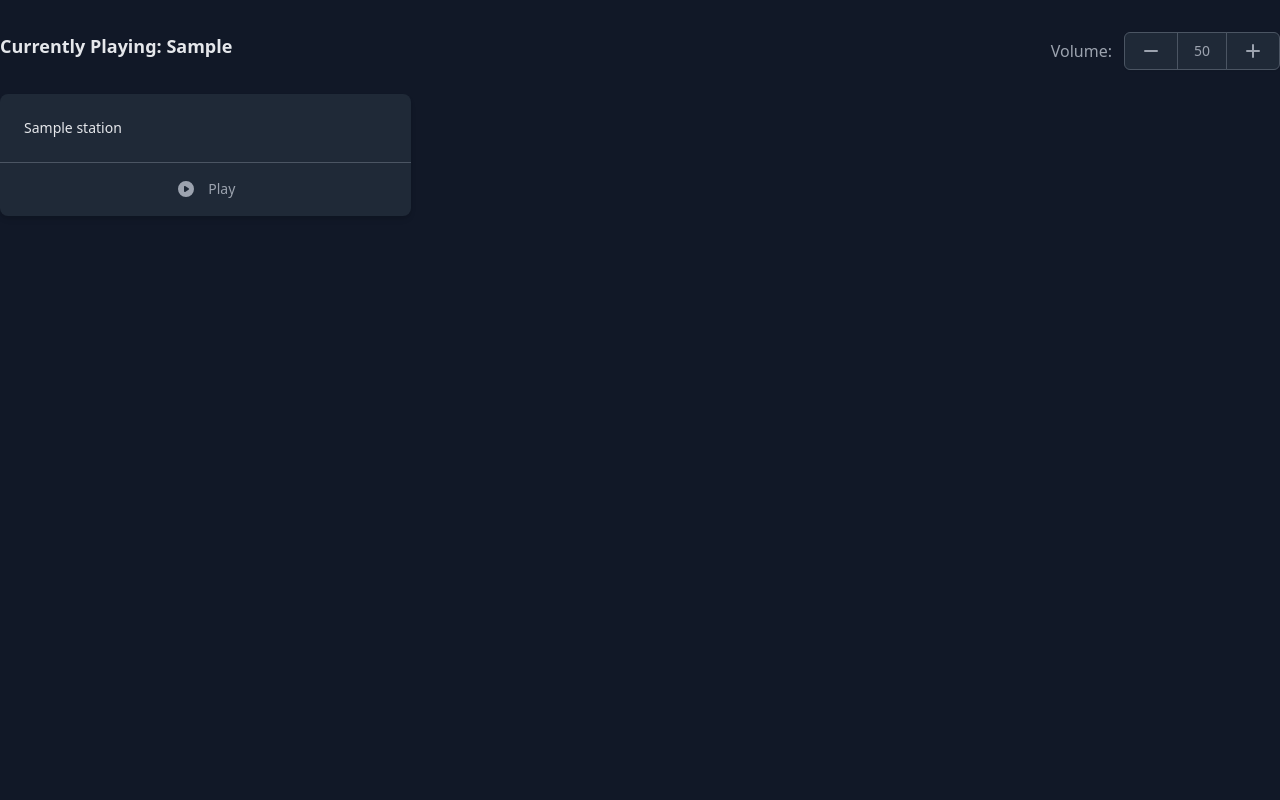
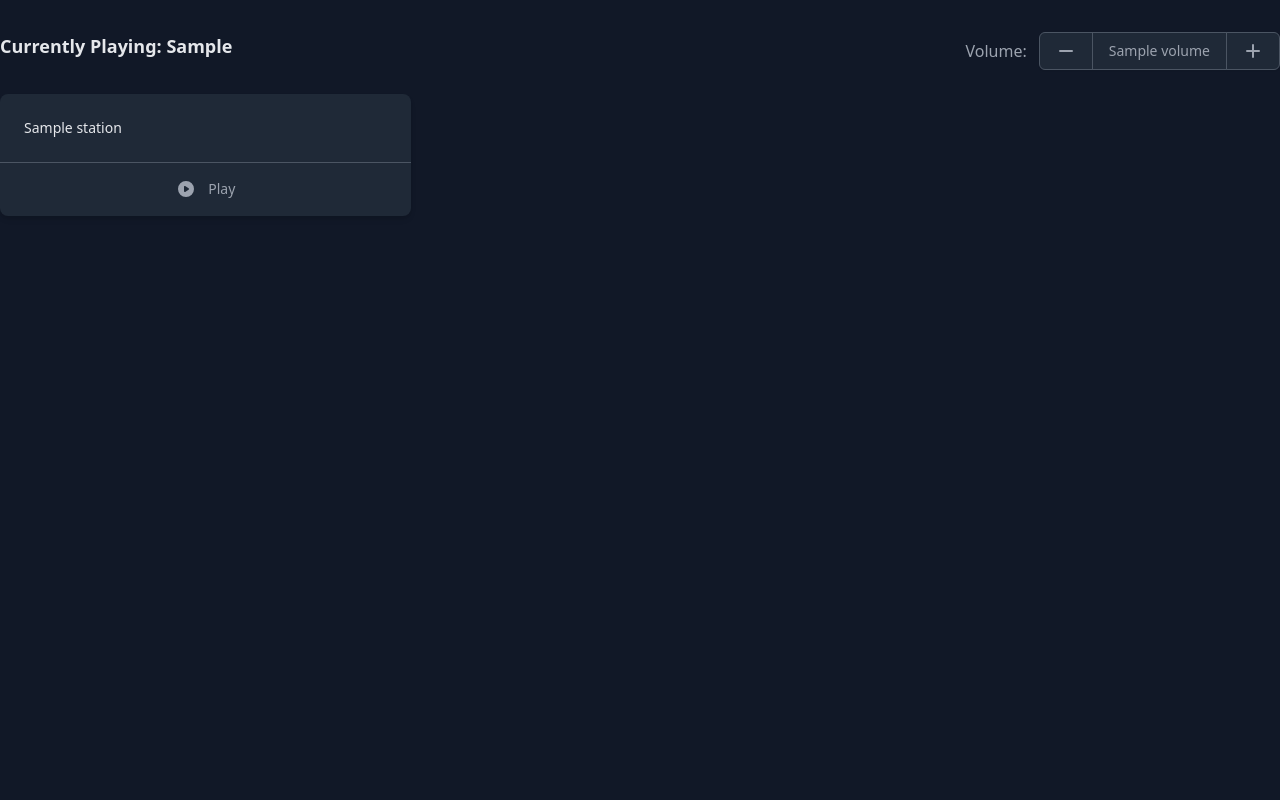
Before and after one commit to JustinByrne/Raspberry-Pi-Web-Radio, a Flask app: template templates/index.html in a window 1280 px wide. Run offline with Flask 2, Linux system fonts and the light colour scheme; the template is opened without the code that fills it: most values are stand-ins (such as "Sample title", 1, 10 or a date in 2020); style sheets or scripts are compiled from the project's sources.

Commit message:
Set volume to be controllable on the webpage #1

```diff
--- a/app.py
+++ b/app.py
@@ -8,6 +8,7 @@ app = Flask(__name__)
 process = None
 currentStation = 'No station selected'
 pause = False
+volume = 50
 
 #
 #   Routes
@@ -16,9 +17,10 @@ pause = False
 def index():
     global currentStation
     global pause
+    global volume
 
     stations = getAllStations()
-    return render_template('index.html', currentStation=currentStation, pause=pause, stations=stations)
+    return render_template('index.html', currentStation=currentStation, pause=pause, volume=volume, stations=stations)
 
 @app.route('/play/<stationSlug>')
 def play(stationSlug):
@@ -33,11 +35,13 @@ def stop():
 @app.route('/volume-up')
 def volumeUp():
     sendKeyPress('*')
+    adjustVolume('up')
     return redirect(url_for('index'))
 
 @app.route('/volume-down')
 def volumeDown():
     sendKeyPress('/')
+    adjustVolume('down')
     return redirect(url_for('index'))
 
 @app.route('/play-pause')
@@ -57,10 +61,11 @@ def togglePlay():
 #
 def playStation(stationSlug):
     global process
+    global volume
 
     stopPlaying()
     setCurrentStation(getStationName(stationSlug))
-    process = subprocess.Popen(['mplayer', getStationUrl(stationSlug), '-softvol', '-volume', '50' ], \
+    process = subprocess.Popen(['mplayer', getStationUrl(stationSlug), '-softvol', '-volume', str(volume) ], \
         stdin=subprocess.PIPE, \
         stdout=None, \
         stderr=None, \
@@ -109,5 +114,20 @@ def getAllStations():
     data = json.load(file)
     return data['stations']
 
+def adjustVolume(direction):
+    global volume
+
+    if direction == 'up':
+        volume = volume + 3
+
+    if direction == 'down':
+        volume = volume - 3
+
+    if volume > 100:
+        volume = 100
+
+    if volume < 0:
+        volume = 0
+
 if __name__ == '__main__':
     app.run()
--- a/templates/index.html
+++ b/templates/index.html
@@ -24,7 +24,9 @@
                                 </svg>
                             </a>
 
-                            <span type="button" class="-ml-px relative inline-flex items-center px-4 py-2 border border-gray-300 dark:border-gray-600 bg-white dark:bg-gray-800 text-sm font-medium text-gray-700 dark:text-gray-400"> 50 </span>
+                            <span type="button" class="-ml-px relative inline-flex items-center px-4 py-2 border border-gray-300 dark:border-gray-600 bg-white dark:bg-gray-800 text-sm font-medium text-gray-700 dark:text-gray-400">
+                                {{ volume }}
+                            </span>
 
                             <a href="{{ url_for('volumeUp') }}" class="-ml-px relative inline-flex items-center px-4 py-2 rounded-r-md border border-gray-300 dark:border-gray-600 bg-white dark:bg-gray-800 text-sm font-medium text-gray-700 dark:text-gray-400 hover:bg-gray-50 dark:hover:bg-gray-300 focus:z-10 focus:outline-none focus:ring-1 focus:ring-indigo-500 focus:border-indigo-500">
                                 <svg xmlns="http://www.w3.org/2000/svg" class="h-5 w-5" viewBox="0 0 20 20" fill="currentColor">
```
